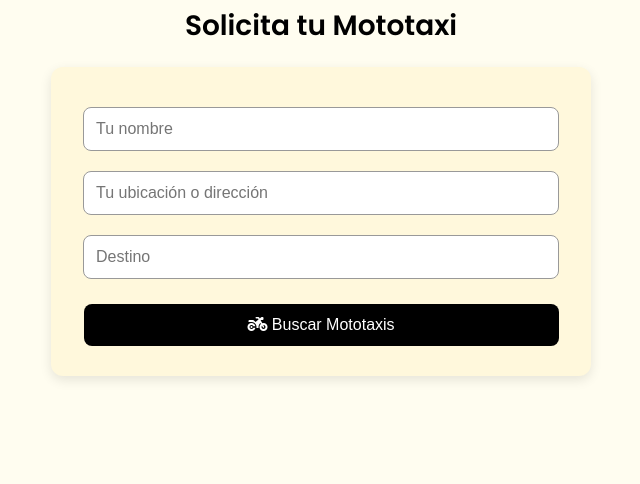
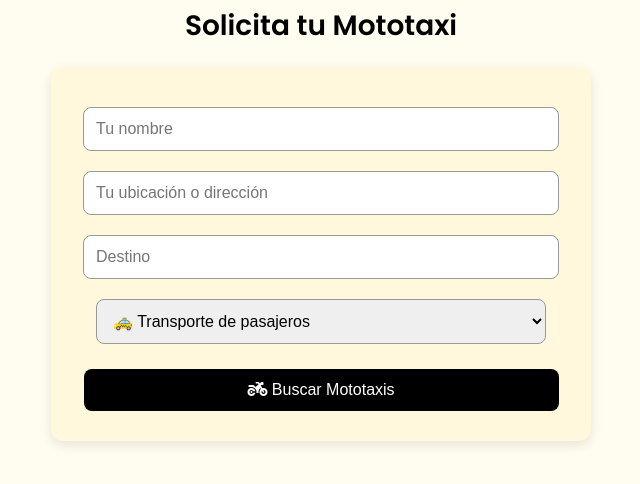
Before and after one commit to ahmedkassem2004/Mototaxi-express, a plain HTML site: page index.html in a window 1280 px wide. Shown: the part 192-676 px from the top of the page, without its empty margins (319-959 px from the left). Drawn offline with Linux system fonts and the light colour scheme.

Commit message:
Update index.html

```diff
--- a/index.html
+++ b/index.html
@@ -14,7 +14,6 @@
       color: #000;
       text-align: center;
     }
-    /* Pantalla de carga */
     #loader {
       position: fixed;
       top: 0;
@@ -45,7 +44,6 @@
       font-size: 28px;
       color: #000;
     }
-    /* Formulario de solicitud */
     #formulario {
       margin: 20px auto;
       width: 90%;
@@ -55,7 +53,7 @@
       padding: 30px 20px;
       box-shadow: 0 4px 12px rgba(0, 0, 0, 0.1);
     }
-    #formulario input {
+    #formulario input, #formulario select {
       width: 90%;
       padding: 12px;
       margin: 10px 0;
@@ -78,7 +76,6 @@
     #formulario button:hover {
       background: #333;
     }
-    /* Tarjetas de mototaxis */
     #drivers {
       margin-top: 30px;
     }
@@ -145,6 +142,10 @@
     <input type="text" id="nombre" placeholder="Tu nombre">
     <input type="text" id="direccion" placeholder="Tu ubicación o dirección">
     <input type="text" id="destino" placeholder="Destino">
+    <select id="servicio">
+      <option value="Transporte">🚕 Transporte de pasajeros</option>
+      <option value="Encomienda">📦 Envío de encomiendas</option>
+    </select>
     <button onclick="mostrarConductores()">
       <i class="fas fa-motorcycle"></i> Buscar Mototaxis
     </button>
@@ -155,25 +156,23 @@
   <div id="confirmacion" class="confirm"></div>
 
   <script>
-    // Ocultar pantalla de carga después de 5 segundos
     window.addEventListener("load", () => {
       setTimeout(() => {
         document.getElementById("loader").style.display = "none";
       }, 5000);
     });
 
-    // Lista de mototaxistas
     const conductores = [
       { nombre: "Milzon", tiempo: "5 min", numero: "+573024517634", foto: "foto-milzon.jpg" },
       { nombre: "Mekoo", tiempo: "7 min", numero: "+5730117048661", foto: "foto-mekoo.jpg" },
       { nombre: "Elkin", tiempo: "6 min", numero: "+573012994731", foto: "foto-elkin.jpg" }
     ];
 
-    // Función para generar los conductores con sus botones de contacto
     function mostrarConductores() {
       const nombre = document.getElementById("nombre").value.trim();
       const direccion = document.getElementById("direccion").value.trim();
       const destino = document.getElementById("destino").value.trim();
+      const servicio = document.getElementById("servicio").value;
       const container = document.getElementById("drivers");
       const confirmacion = document.getElementById("confirmacion");
 
@@ -186,7 +185,7 @@
       }
 
       conductores.forEach(c => {
-        const mensaje = `Hola ${c.nombre}, buenas, ¿cómo estás? Necesito un servicio desde mi ubicación: ${direccion} hacia ${destino}.\n\nUsuario: ${nombre}`;
+        const mensaje = `Hola ${c.nombre}, buenas, ¿cómo estás? Necesito un servicio de tipo: ${servicio} desde: ${direccion} hasta: ${destino}.\n\n🧍 Usuario: ${nombre}`;
         const mensajeWhatsApp = encodeURIComponent(mensaje);
         const enlaceWhatsApp = `https://wa.me/${c.numero.replace('+', '')}?text=${mensajeWhatsApp}`;
         const enlaceLlamada = `tel:${c.numero}`;
@@ -206,6 +205,5 @@
       });
     }
   </script>
-
 </body>
 </html>
```
